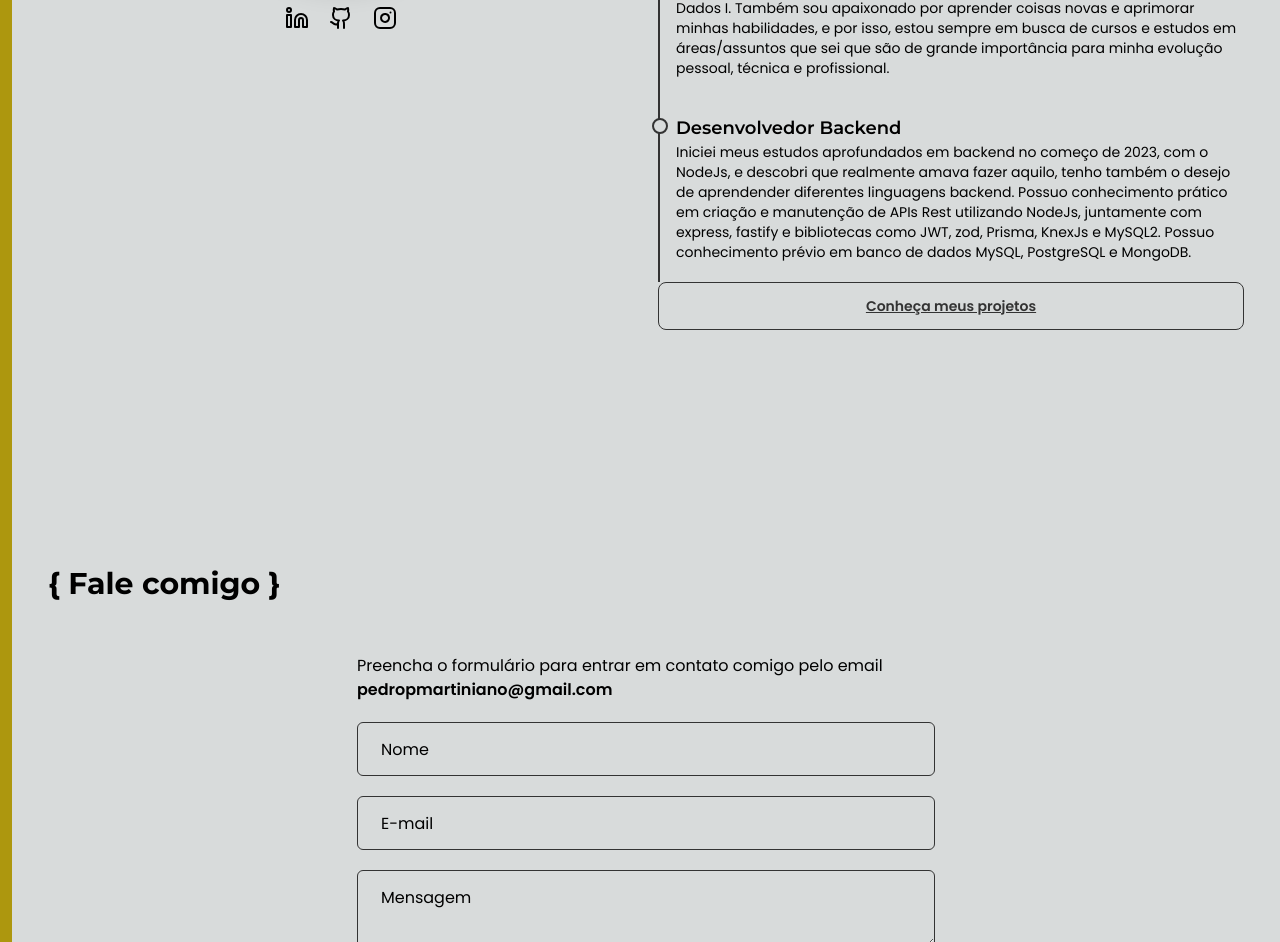
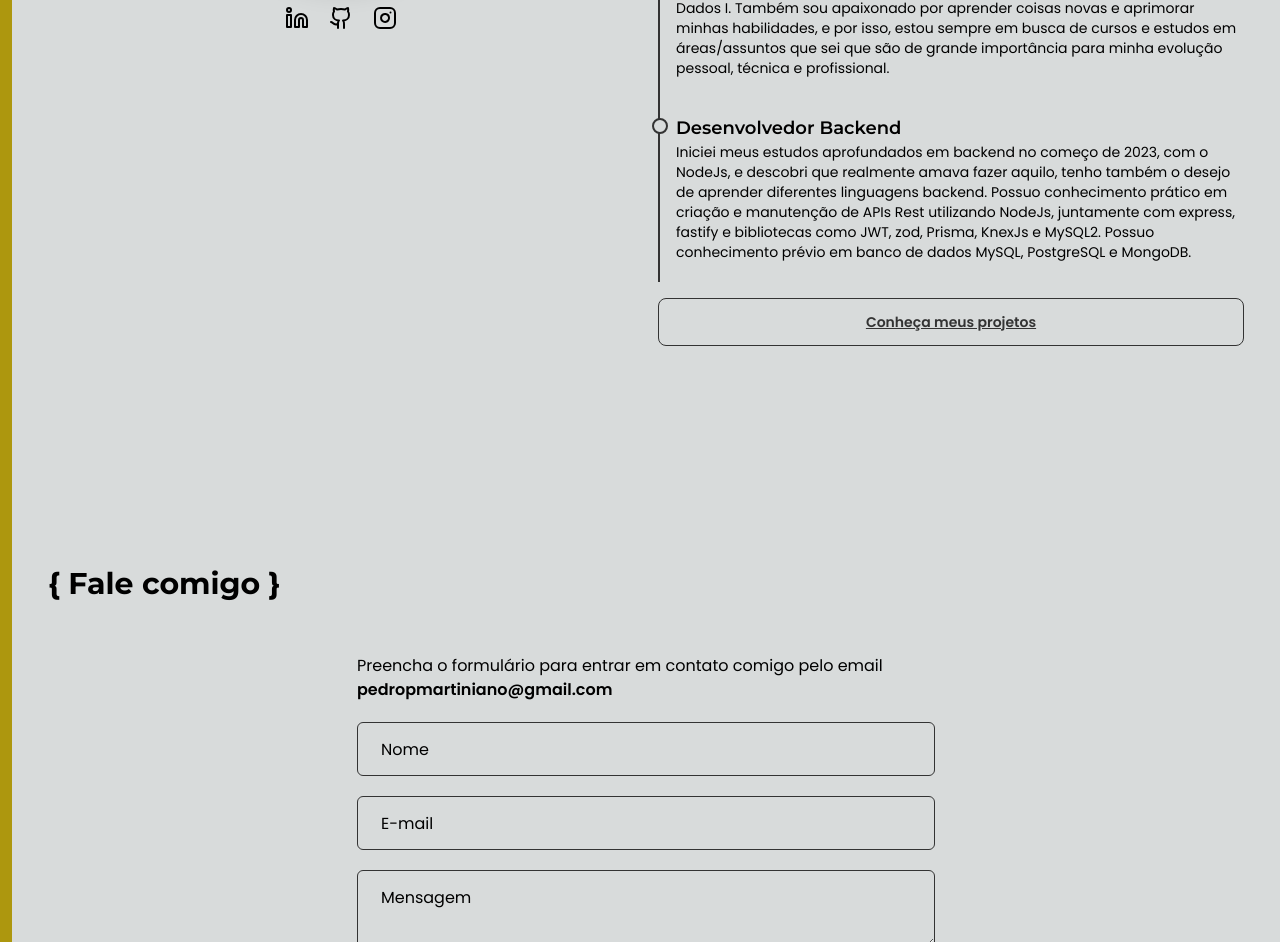
Before and after one commit to PedroMartiniano/portfolio, a Next.js app: page / in a window 1280 px wide. Shown: the part 1294-2236 px from the top of the page. Built offline with nearby package versions, Linux system fonts and the light colour scheme.

Commit message:
fixing some texts

```diff
--- a/src/Components/Home/AboutMe/index.tsx
+++ b/src/Components/Home/AboutMe/index.tsx
@@ -57,12 +57,12 @@ export function AboutMe() {
                             <div className="relative right-6 w-4 h-4 bg-gray-200 border-2 border-gray-950 rounded-full" />
                             <div className="relative bottom-5">
                                 <h2 className="font-semibold text-lg font-sans">Desenvolvedor Backend</h2>
-                                <p className="text-sm">Iniciei meus estudos aprofundados em backend no começo de 2023, com o NodeJs, e descobri que realmente amava fazer aquilo, tenho também o desejo de aprendender diferentes linguagens backend. Possuo conhecimento prático em criação e manutenção de APIs Rest utilizando NodeJs, juntamente com express, fastify e bibliotecas como JWT, zod, Prisma, KnexJs e MySQL2. Possuo conhecimento prévio em banco de dados MySQL, PostgreSQL e MongoDB.</p>
+                                <p className="text-sm">Iniciei meus estudos aprofundados em backend no começo de 2023, com o NodeJs, e descobri que realmente amava fazer aquilo, tenho também o desejo de aprender diferentes linguagens backend. Possuo conhecimento prático em criação e manutenção de APIs Rest utilizando NodeJs, juntamente com express, fastify e bibliotecas como JWT, zod, Prisma, KnexJs e MySQL2. Possuo conhecimento prévio em banco de dados MySQL, PostgreSQL e MongoDB.</p>
                             </div>
                         </div>
 
                     </div>
-                    <Button variant="ghost" className="underline rounded-lg text-gray-950 border border-gray-950" onClick={() => router.push('/projects')}>Conheça meus projetos</Button>
+                    <Button variant="ghost" className="mt-4 underline rounded-lg text-gray-950 border border-gray-950" onClick={() => router.push('/projects')}>Conheça meus projetos</Button>
                 </div>
             </div>
         </div>
--- a/src/app/projects/page.tsx
+++ b/src/app/projects/page.tsx
@@ -29,7 +29,7 @@ export default function Projects() {
 
                 <div className="flex flex-col justify-center items-start gap-6 lg:gap-6">
                     <h2 className="text-xl font-sans font-bold text-yellow-600">Ordinis</h2>
-                    <p className="text-md lg:text-md text-justify">API Rest feita para um controle de patrimônio da Creche Municipal de Franca Nossa Senhora da Conceição. Ela inclui funcionalidades como: CRUD completo de diversas entidades presentes, controle de localização de cada patrimônio pertencente à creche, cadastro de toda manutenção feita pelos patrimônios, assim como registro de todos os prestadores de serviço de manutenção de patriônio da creche, login de funcionario juntamente com middlewares de verificação de permissão de usuário atravéz de token e muito mais!</p>
+                    <p className="text-md lg:text-md text-justify">API Rest feita para um controle de patrimônio da Creche Municipal de Franca Nossa Senhora da Conceição. Ela inclui funcionalidades como: CRUD completo de diversas entidades presentes, controle de localização de cada patrimônio pertencente à creche, cadastro de toda manutenção feita pelos patrimônios, assim como registro de todos os prestadores de serviço de manutenção de patrimônio da creche, login de funcionario juntamente com middlewares de verificação de permissão de usuário através de token e muito mais!</p>
                     <h3 className="text-md font-sans font-semibold">Tecnologias: NodeJs, TypeScript, Express, zod, JWT, Bcrypt, PrismaORM, PostgreSQL, entre outras!</h3>
                     <Button variant="outline" className="rounded-lg w-80">
                         <a href="https://github.com/PedroMartiniano/Ordinis" target="_blank">Acessar meu projeto no GitHub</a>
@@ -45,7 +45,7 @@ export default function Projects() {
 
                 <div className="flex flex-col justify-center items-start gap-6 lg:gap-6">
                     <h2 className="text-xl font-sans font-bold text-yellow-600">Controle de Estoque Atacadista {'(Em Desenvolvimento...)'}</h2>
-                    <p className="text-md lg:text-md text-justify">API Rest em desenvolvimento para o controle de estoque e venda de produtos de um atacado, utilizando os Designs Patterns Controller-Service-Repository e Factory para simples inversão de dependência, juntamente com orientação a objetos. A construção do banco de dados foi feita atravez de comandos SQL na plataforma MySQL Workbench e posteriormente conectada a API por meio da biblioteca query-builder KnexJs e a biblioteca mysql2.</p>
+                    <p className="text-md lg:text-md text-justify">API Rest em desenvolvimento para o controle de estoque e venda de produtos de um atacado, utilizando os Designs Patterns Controller-Service-Repository e Factory para simples inversão de dependência, juntamente com orientação a objetos. A construção do banco de dados foi feita através de comandos SQL na plataforma MySQL Workbench e posteriormente conectada a API por meio da biblioteca query-builder KnexJs e a biblioteca mysql2.</p>
                     <h3 className="text-md font-sans font-semibold">Tecnologias: NodeJs, TypeScript, Fastify, JWT-Fastify, zod, uuid, Multer, KnexJs, mysql2, Vitest, entre outras!</h3>
                     <Button variant="outline" className="rounded-lg w-80">
                         <a href="https://github.com/PedroMartiniano/Estoque-Mercado" target="_blank">Acessar meu projeto no GitHub</a>
```
